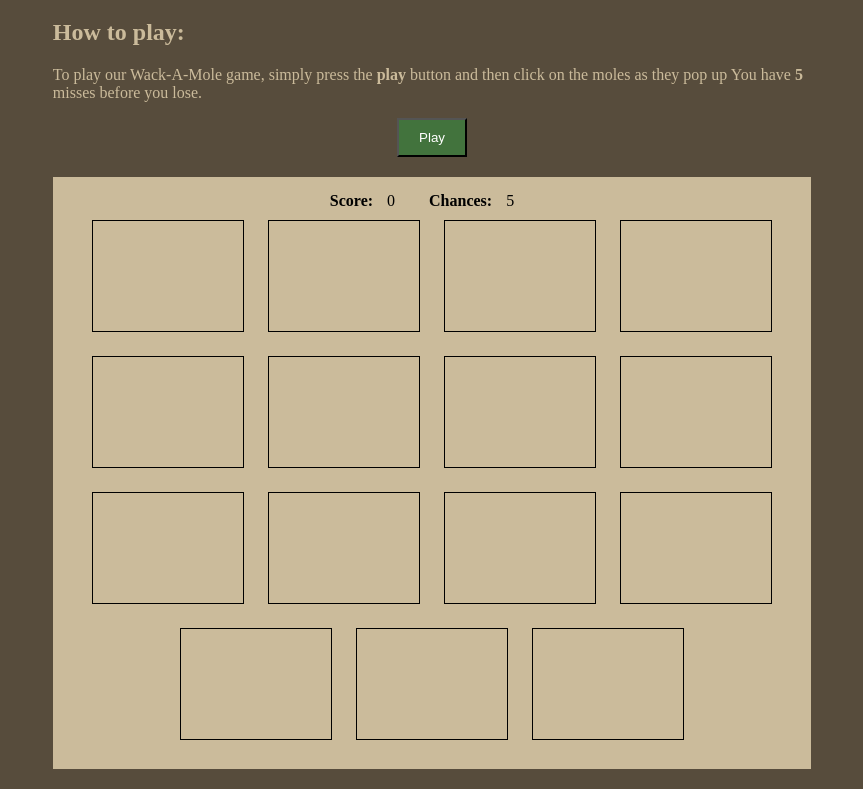
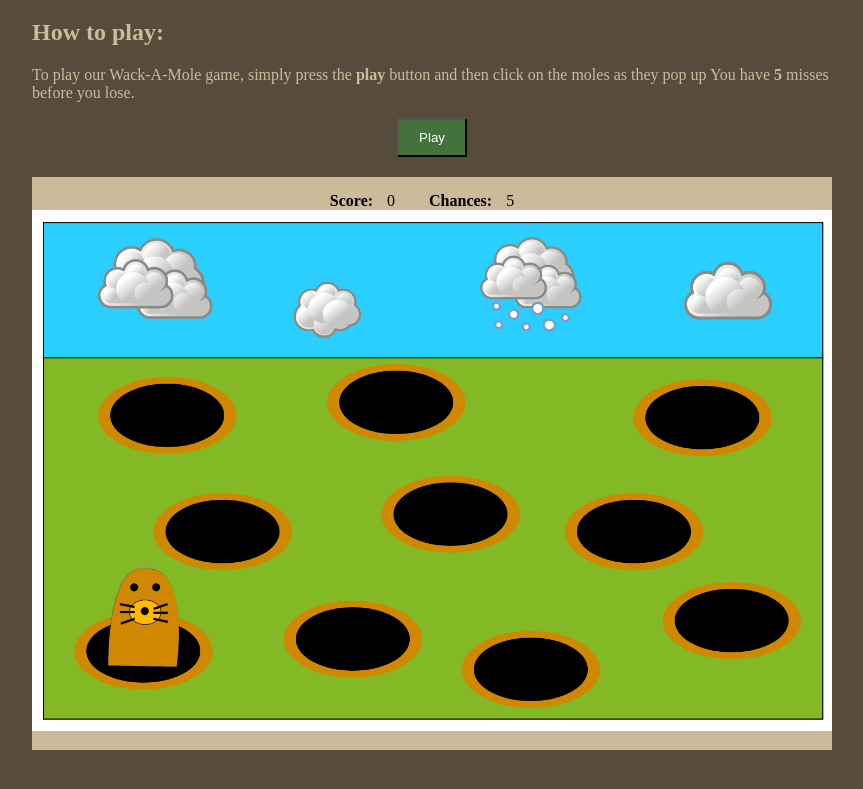
Before and after one commit to Trevash/html-creative-assignment, a plain HTML site: page index.html in a window 1280 px wide. Both pictures are taken after a click on the button "Play". Shown: the part 61-850 px from the top of the page, without its empty margins (208-1071 px from the left). Drawn offline with Linux system fonts and the light colour scheme.

Commit message:
Major refactor, added moles and ability to click

```diff
--- a/index.html
+++ b/index.html
@@ -25,56 +25,77 @@
                 <h4>Chances: </h4>
                 <p id="missesLeft">5</p>
             </div>
-            <!--
-            I could do a dynamic creation of moles, but that may be more work than it is worth. What are your thoughts?
-            How many moles do you think we should have?
-            Also, I have the moles as div tags, you could change them to img tags with same class/id if you want
-            -->
-            <div class="mole" id="mole0">
+            <img id="gameBoardImage" usemap="#gameBoardMap" src="images/background.png" alt="">
+            <!-- This map allows parts of the gameBoardImage to be clickable by adding areas -->
+            <map name="gameBoardMap" id="gameBoardMap">
+            </map>
+            <img class="mole" id="mole0" src="images/mole.png" alt="">
+            <img class="mole" id="mole1" src="images/mole.png" alt="">
+            <img class="mole" id="mole2" src="images/mole.png" alt="">
+            <img class="mole" id="mole3" src="images/mole.png" alt="">
+            <img class="mole" id="mole4" src="images/mole.png" alt="">
+            <img class="mole" id="mole5" src="images/mole.png" alt="">
+            <img class="mole" id="mole6" src="images/mole.png" alt="">
+            <img class="mole" id="mole7" src="images/mole.png" alt="">
+            <img class="mole" id="mole8" src="images/mole.png" alt="">
+            <img class="mole" id="mole9" src="images/mole.png" alt="">
+        </div>
+        <script type="text/javascript">
+            // coordinates for areas to be included in the map
+            var coordinates = [["mole0", "152,205,60"],
+                        ["mole1", "410,190,60"],
+                        ["mole2", "755,210,60"],
+                        ["mole3", "215,340,60"],
+                        ["mole4", "470,320,60"],
+                        ["mole5", "675,340,60"],
+                        ["mole6", "125,475,60"],
+                        ["mole7", "360,460,60"],
+                        ["mole8", "560,500,60"],
+                        ["mole9", "785,440,60"]]
+            var currentMoles = [];
+            function startGame() {
+                // Create new moles every 1.5 seconds
+    		    setInterval(function() {createMole() }, 1500);
+    		}
+    		function createMole() {
+    		    var randomMole = Math.floor(Math.random() * coordinates.length);
+    		    while (currentMoles.includes(coordinates[randomMole][0])) {
+    		        randomMole = Math.floor(Math.random() * coordinates.length);
+    		    }
+    		    currentMoles.push(coordinates[randomMole][0]);
+    		    var mole = document.getElementById(coordinates[randomMole][0]);
+    		    mole.style.visibility = "visible";
 
-            </div>
-            <div class="mole" id="mole1">
-
-            </div>
-            <div class="mole" id="mole2">
-
-            </div>
-            <div class="mole" id="mole3">
-
-            </div>
-            <div class="mole" id="mole4">
-
-            </div>
-            <div class="mole" id="mole5">
-
-            </div>
-            <div class="mole" id="mole6">
-
-            </div>
-            <div class="mole" id="mole7">
-
-            </div>
-            <div class="mole" id="mole8">
-
-            </div>
-            <div class="mole" id="mole9">
-
-            </div>
-            <div class="mole" id="mole10">
-
-            </div>
-            <div class="mole" id="mole11">
-
-            </div>
-            <div class="mole" id="mole12">
-
-            </div>
-            <div class="mole" id="mole13">
-
-            </div>
-            <div class="mole" id="mole14">
-
-            </div>
-        </div>
+    		    var area = document.createElement("area");
+    		    area.id = coordinates[randomMole][0] + "area";
+                area.shape = "circle";
+                area.coords = coordinates[randomMole][1];
+                area.onclick = function() {
+                    var score = document.getElementById("score").textContent;
+                    document.getElementById("score").textContent = parseInt(score) + 10;
+                    removeMole(coordinates[randomMole][0]);
+                };
+                var map = document.getElementById("gameBoardMap");
+                map.appendChild(area);
+                var img = document.getElementById("gameBoardImage");
+                img.usemap = map.name;
+                setTimeout(function () {
+                  removeMole(coordinates[randomMole][0])
+                }, 2000);
+    		}
+    		function removeMole(moleId) {
+    		    var index = currentMoles.indexOf(moleId);
+                if (index > -1) {
+                  currentMoles.splice(index, 1);
+                }
+    		    var mole = document.getElementById(moleId);
+    		    mole.style.visibility = "hidden";
+    		    var map = document.getElementById("gameBoardMap");
+    		    var area = document.getElementById(moleId + "area");
+    		    map.removeChild(area);
+    		    var img = document.getElementById("gameBoardImage");
+    		    img.usemap = map.name;
+    		}
+    	</script>
     </body>
 </html>
--- a/main.css
+++ b/main.css
@@ -9,18 +9,19 @@ body {
 
 #instructions {
     color: #CBBB9B;
-    width: 60%;
+    width: 800px;
     margin: auto;
 }
 
 #gameBoard {
-    width: 60%;
+    width: 800px;
     overflow-y: hidden;
     height: auto;
     background-color: #CBBB9B;
     margin: 20px auto;
     padding: 15px 0;
     text-align: center;
+    position: relative;
 }
 
 #gameBoardInfo h4 {
@@ -34,13 +35,67 @@ body {
     padding: 5px;
 }
 
-/*Border will eventually be removed, just getting a feel for where the moles will reside.*/
+#gameBoardImage {
+    position: relative;
+    top: 0;
+    left: 0;
+    width: 100%;
+}
+
 .mole {
-    width: 150px;
-    height: 110px;
-    display: inline-block;
-    margin: 10px;
-    border: 1px solid black;
+    height: 100px;
+    position: absolute;
+    visibility: hidden;
+}
+
+#mole0 {
+    top: 155px;
+    left: 100px;
+}
+
+#mole1 {
+    top: 145px;
+    left: 330px;
+}
+
+#mole2 {
+    top: 160px;
+    left: 635px;
+}
+
+#mole3 {
+    top: 275px;
+    left: 155px;
+}
+
+#mole4 {
+    top: 260px;
+    left: 380px;
+}
+
+#mole5{
+    top: 275px;
+    left: 565px;
+}
+
+#mole6 {
+    top: 390px;
+    left: 75px;
+}
+
+#mole7 {
+    top: 380px;
+    left: 285px;
+}
+
+#mole8 {
+    top: 410px;
+    left: 460px;
+}
+
+#mole9 {
+    top: 360px;
+    left: 665px;
 }
 
 button {
```
Also changed, not shown: images/background.png (added), images/mole.png (added).
